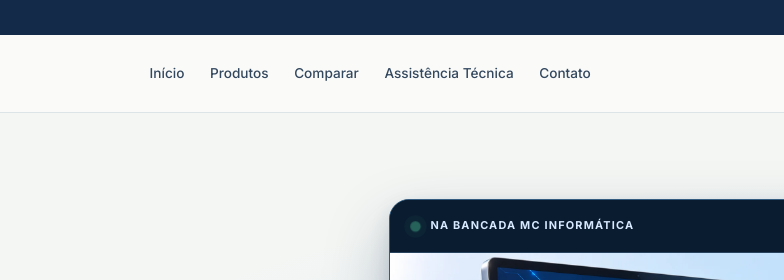
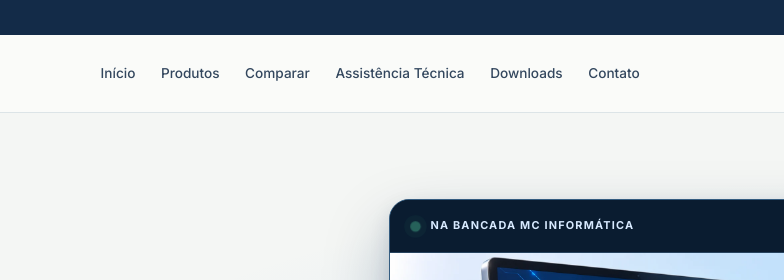
Before and after one commit to tmc1987/mcinformatica, a plain HTML site: page index.html in a window 1280 px wide. Shown: the top 280 px of the page, 329-1113 px from the left. Drawn offline with Linux system fonts and the light colour scheme.

Commit message:
Adicionar Downloads ao menu da página inicial

```diff
--- a/index.html
+++ b/index.html
@@ -52,6 +52,7 @@
             <a href="produtos.html">Produtos</a>
             <a href="comparar.html">Comparar</a>
             <a href="#servicos">Assistência Técnica</a>
+            <a href="downloads-teste.html">Downloads</a>
             <a href="#contato">Contato</a>
         </nav>
 
```
